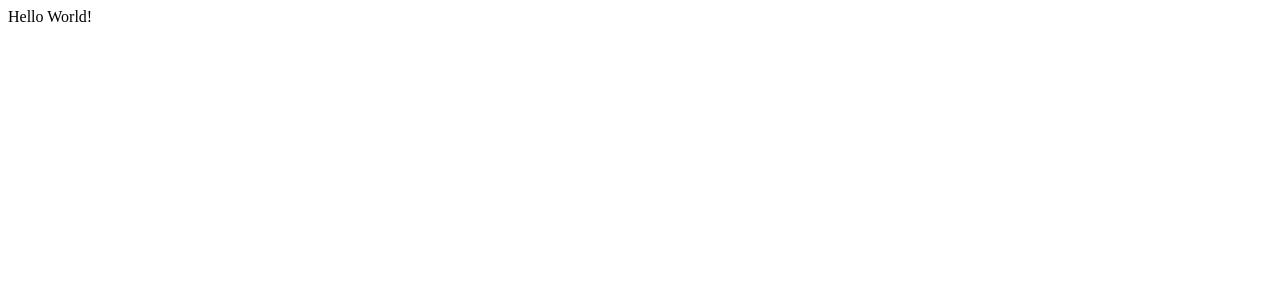
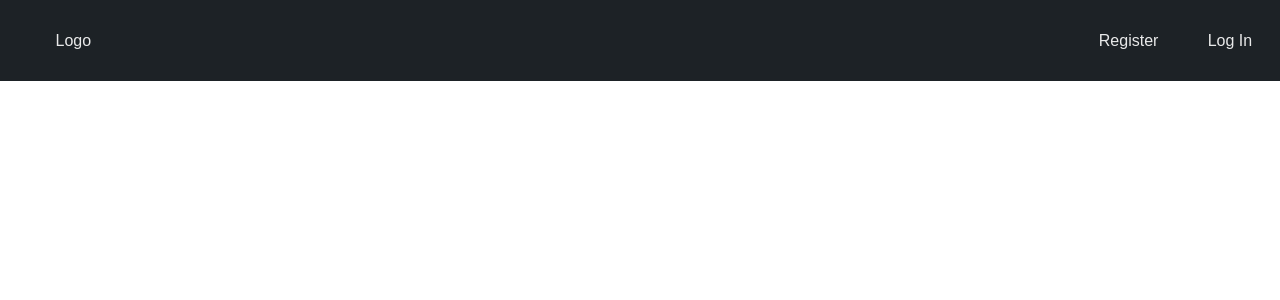
Before and after one commit to andre-moura/kanban, a Flask app: page / in a window 1280 px wide. Before the commit the part shown is almost empty. Shown: the top 300 px of the page. Run offline with Flask 2, Linux system fonts and the light colour scheme.

Commit message:
Adding navbar and css yo layout.html

```diff
--- a/static/styles.css
+++ b/static/styles.css
@@ -4,3 +4,53 @@
     --black: rgba(0,0,0,0.9);
     --blue: #70B5F9;
 }
+
+body {
+    padding: 0;
+    margin: 0;
+    font-family: 'Montserrat',sans-serif;
+}
+
+nav {
+    background-color: var(--light-black);
+    color: var(--text-color);
+    margin: 0;
+    padding: 0.25%;
+}
+nav a {
+    color: var(--text-color);
+    text-decoration: none;
+    display: flex;
+}
+
+nav a:hover {
+    color: var(--blue);
+}
+
+nav ul {
+    list-style: none;
+    display: flex;
+    flex-wrap: wrap;
+    align-items: center;
+    justify-content: center;
+}
+
+nav ul li {
+    padding: 1%;
+    cursor: pointer;
+}
+
+nav ul li.items {
+    position: relative;
+    width: auto;
+    margin: auto 1%;
+    text-align: center;
+    order: 3;
+}
+
+nav ul li.logo{
+    flex: 1;
+    color: white;
+    cursor: default;
+    user-select: none;
+  }
--- a/templates/index.html
+++ b/templates/index.html
@@ -5,5 +5,5 @@
 {% endblock %}
 
 {% block main %}
-    <div>Hello World!</div>
+
 {% endblock %}
--- a/templates/layout.html
+++ b/templates/layout.html
@@ -5,8 +5,22 @@
     <meta http-equiv="X-UA-Compatible" content="IE=edge">
     <meta name="viewport" content="width=device-width, initial-scale=1.0">
     <title>{% block title %}{% endblock %}</title>
+    <link href="/static/styles.css" rel="stylesheet">
 </head>
 <body>
+    <nav>
+        <ul>
+            <li class="logo"><a href="/">Logo</a></li>
+
+            {% if session["user_id"] %}
+                <li class="items"><a href="/projects">Projects</a></li>
+                <li class="items"><a href="/">Log Out</a></li>
+            {% else %}
+                <li class="items"><a href="/register">Register</a></li>
+                <li class="items"><a href="/login">Log In</a></li>
+            {% endif %}
+        </ul>
+    </nav>
     {% block main %}{% endblock %}
 </body>
 </html>
```
